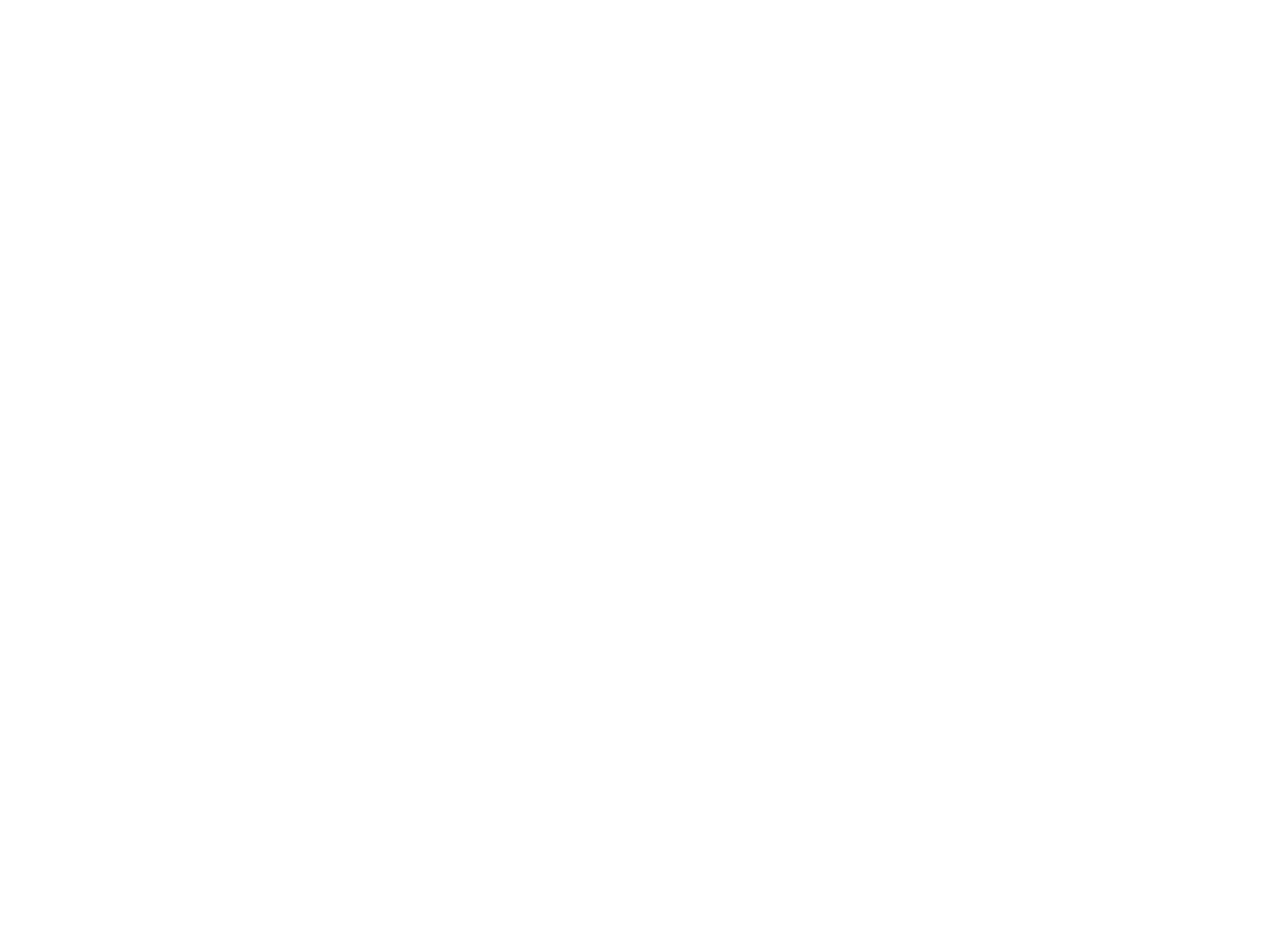
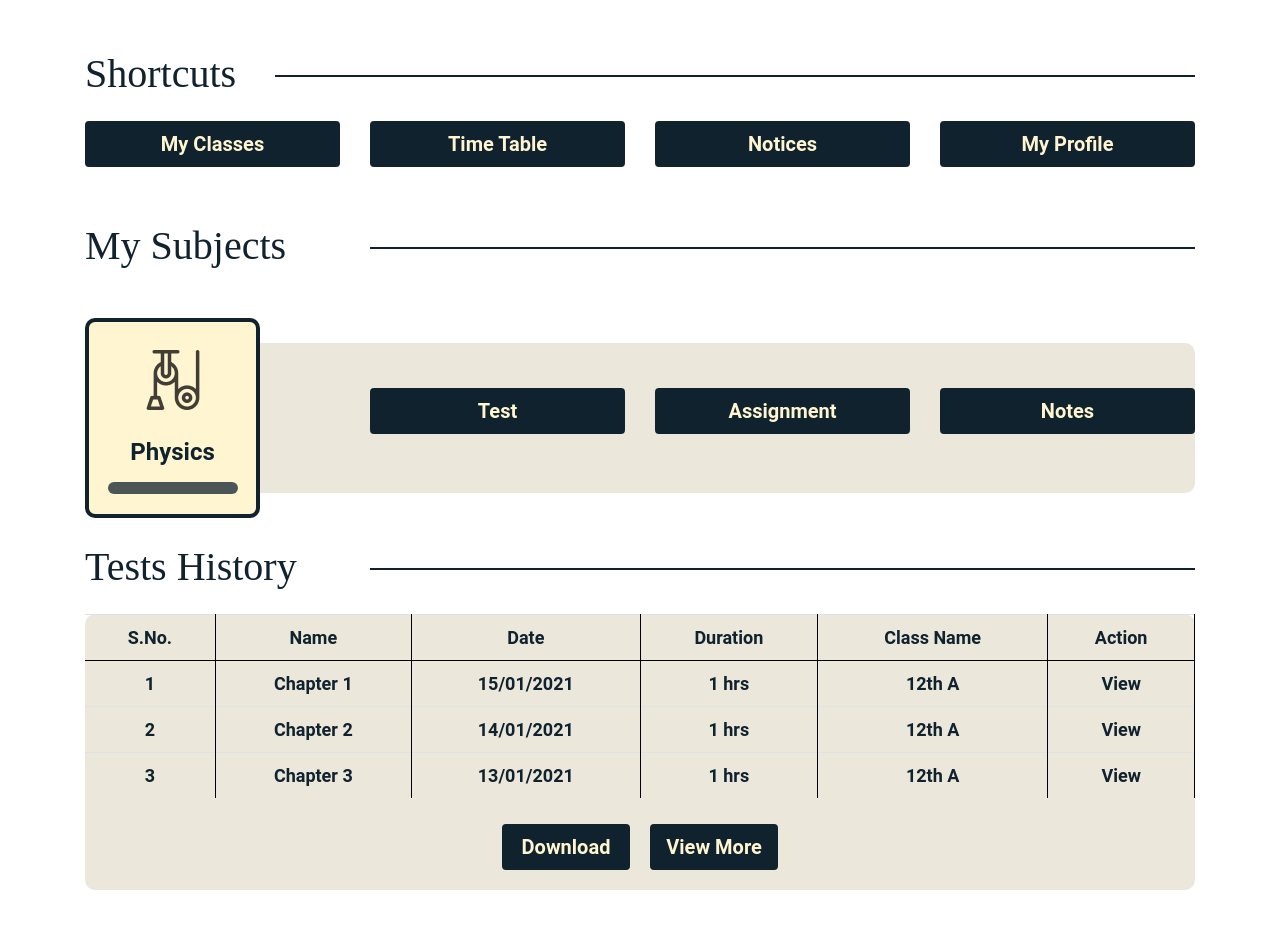
Before and after one commit to A2S-InnovateTech/mindx.github.io, a React (Create React App) app: page /dashboard in a window 1280 px wide. Shown: the top 928 px of the page. Before the commit the page ends 800 px from the top, so only its background shows below. Built offline with nearby package versions, Linux system fonts and the light colour scheme.

Commit message:
Teacher Dashboard

```diff
--- a/src/App.js
+++ b/src/App.js
@@ -11,6 +11,7 @@
 import Homepage from './components/Homepage';
 import StudentPanel from './components/StudentPanel/StudentPanel';
 import Test from './components/TestScreen/Test';
+import Dashboard from './components/TeacherDashboard/Dashboard';
 
 function App() {
   return (
@@ -21,6 +22,7 @@
           <Route path="/" exact><Homepage /></Route>
           <Route path="/s" exact component={StudentPanel} ></Route>
           <Route path="/test" exact component={Test} ></Route>
+          <Route path="/dashboard" exact component={Dashboard} ></Route>
         </Switch>
 
       </Router>
--- /dev/null
+++ b/src/components/TeacherDashboard/Dashboard.css
@@ -0,0 +1,127 @@
+h3 {
+  font-family: Fredoka One;
+  font-style: normal;
+  font-weight: normal;
+  font-size: 40px;
+  width: fit-content;
+  line-height: 48px;
+  color: #10222E;
+}
+
+.hrline {
+  border-bottom: 2px solid #10222E;
+  height: 0;
+  margin-top: 25px;
+}
+
+button {
+  /* width: 128px; */
+  width: 100%;
+  height: 46px;
+  border: 3px solid #10222E;
+  box-sizing: border-box;
+  border-radius: 4px;
+
+  font-family: Roboto;
+  font-style: normal;
+  font-weight: bold;
+  font-size: 20px;
+  line-height: 23px;
+  text-align: center;
+
+  color: #FFF5D1;
+  background-color: #10222E;
+
+  margin-bottom: 5px;
+}
+
+.one {
+  margin-top: 50px;
+}
+
+.two {
+   margin-top: 50px;
+}
+
+.mySubject {
+  /* height: 150px; */
+  margin-top: 50px;
+  background: #EBE7DA;
+  border-radius: 10px;
+}
+
+
+.physics {
+  background: #FFF5D1;
+  border: 4px solid #10222E;
+  box-sizing: border-box;
+  border-radius: 10px;
+  width: 175px;
+  height: 200px;
+  text-align: center;
+  margin-top: -25px;
+  margin-bottom: -25px;
+}
+
+.physics img {
+  width: 60px;
+  height: 60px;
+  margin-top: 28px;
+}
+
+.physics p {
+  font-family: Roboto;
+  font-style: normal;
+  font-weight: bold;
+  font-size: 24px;
+  line-height: 28px;
+  text-align: center;
+  color: #10222E;
+  margin-top: 28px;
+}
+
+.physics .horizon {
+  width: 130px;
+  height: 12px;
+  background: #10222E;
+  opacity: 0.75;
+  border-radius: 10px;
+  margin: auto;
+}
+
+.mySubject button {
+  margin-top: 45px;
+}
+
+.three {
+  margin: 50px auto;
+}
+
+.testsHistory {
+  background: #EBE7DA;
+  border-radius: 10px;
+  padding-bottom: 10px;
+}
+
+.testsHistory th, td {
+  font-family: Roboto;
+  font-style: normal;
+  font-weight: bold;
+  font-size: 18px;
+  line-height: 21px;
+  text-align: center;
+  color: #10222E;
+  border-right: 1px solid #000000;
+}
+
+.testsHistory th{
+  border-bottom: 1px solid #000000 !important;
+}
+
+.testsHistory .btns {
+  text-align: center;
+}
+
+.testsHistory .btns button{
+  margin: 10px;
+}
--- /dev/null
+++ b/src/components/TeacherDashboard/Dashboard.js
@@ -0,0 +1,116 @@
+import './Dashboard.css';
+import React from 'react'
+
+import { Row, Col, Table } from 'react-bootstrap';
+
+function Dashboard() {
+    return (
+        <div className="container">
+            <section className="one">
+              <Row>
+                <Col lg={2} md={4} sm={12}><h3>Shortcuts</h3></Col>
+                <Col lg={10} md={8}><div className="hrline"></div></Col>
+              </Row>
+              <div>
+                <Row>
+                  <Col lg={3} md={6} sm={12}>
+                    <button>My Classes</button>
+                  </Col>
+                  <Col lg={3} md={6} sm={12}>
+                    <button>Time Table</button>
+                  </Col>
+                  <Col lg={3} md={6} sm={12}>
+                    <button>Notices</button>
+                  </Col>
+                  <Col lg={3} md={6} sm={12}>
+                    <button>My Profile</button>
+                  </Col>
+                </Row>
+              </div>
+            </section>
+            <section className="two">
+              <Row>
+                <Col lg={3} md={5} sm={12}><h3>My Subjects</h3></Col>
+                <Col lg={9} md={7}><div className="hrline"></div></Col>
+              </Row>
+              <div className="mySubject">
+                <Row>
+                  <Col lg={3} md={6} sm={12}>
+                    <div  className="physics">
+                      <img src={require('../../assets/images/physics 1.png').default}  alt="arrow"/>
+                      <p>Physics</p>
+                      <div className="horizon"></div>
+                    </div>
+                  </Col>
+                  <Col lg={3} md={6} sm={12}>
+                    <button>Test</button>
+                  </Col>
+                  <Col lg={3} md={6} sm={12}>
+                    <button>Assignment</button>
+                  </Col>
+                  <Col lg={3} md={6} sm={12}>
+                    <button>Notes</button>
+                  </Col>
+                </Row>
+              </div>
+            </section>
+            <section className="three">
+              <Row>
+                <Col lg={3} md={5} sm={12}><h3>Tests History</h3></Col>
+                <Col lg={9} md={7}><div className="hrline"></div></Col>
+              </Row>
+              <div className="testsHistory">
+
+
+                 <Table responsive="sm">
+                  <thead>
+                    <tr>
+                      <th>S.No.</th>
+                      <th>Name</th>
+                      <th>Date</th>
+                      <th>Duration</th>
+                      <th>Class Name</th>
+                      <th>Action</th>
+                    </tr>
+                  </thead>
+                  <tbody>
+                    <tr>
+                      <td>1</td>
+                      <td>Chapter 1</td>
+                      <td>15/01/2021</td>
+                      <td>1 hrs</td>
+                      <td>12th A</td>
+                      <td>View</td>
+
+                    </tr>
+                    <tr>
+                      <td>2</td>
+                      <td>Chapter 2</td>
+                      <td>14/01/2021</td>
+                      <td>1 hrs</td>
+                      <td>12th A</td>
+                      <td>View</td>
+                    </tr>
+                    <tr>
+                      <td>3</td>
+                      <td>Chapter 3</td>
+                      <td>13/01/2021</td>
+                      <td>1 hrs</td>
+                      <td>12th A</td>
+                      <td>View</td>
+                    </tr>
+                  </tbody>
+                </Table>
+
+                <div className="btns">
+                  <button>Download</button>
+                  <button>View More</button>
+                </div>
+              </div>
+
+            </section>
+        </div>
+    )
+}
+
+export default Dashboard;
```
Also changed, not shown: src/assets/images/physics 1.png (added).
